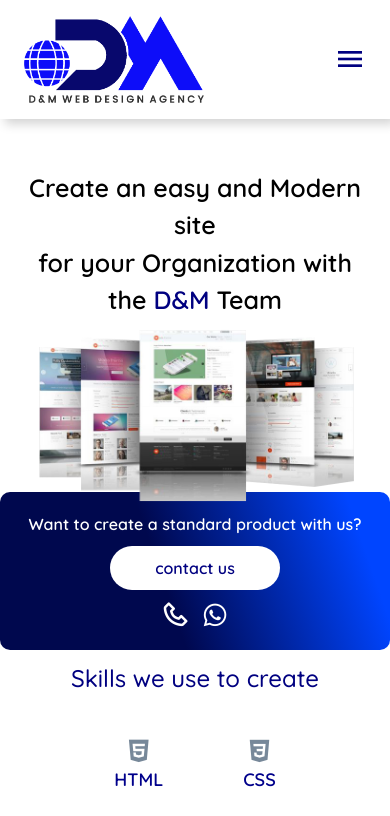
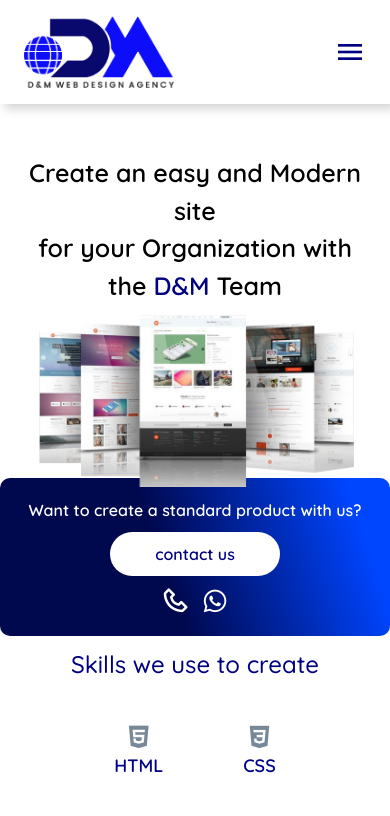
Before and after one commit to KAIDO-ART/Agency-portfolio, a plain HTML site: page index.html in a window 390 px wide. Shown: the top 816 px of the page. Drawn offline with nearby package versions, Linux system fonts and the light colour scheme; a web font is replaced by a local one.

Commit message:
Update style.css

```diff
--- a/style.css
+++ b/style.css
@@ -526,6 +526,9 @@ left: 10rem;
     }
 
     @media screen and (max-width:480px) {
+        nav img{
+    width: 150px;
+    }
         .intro{
             display: flex;
             /* flex-wrap: wrap; */
```
